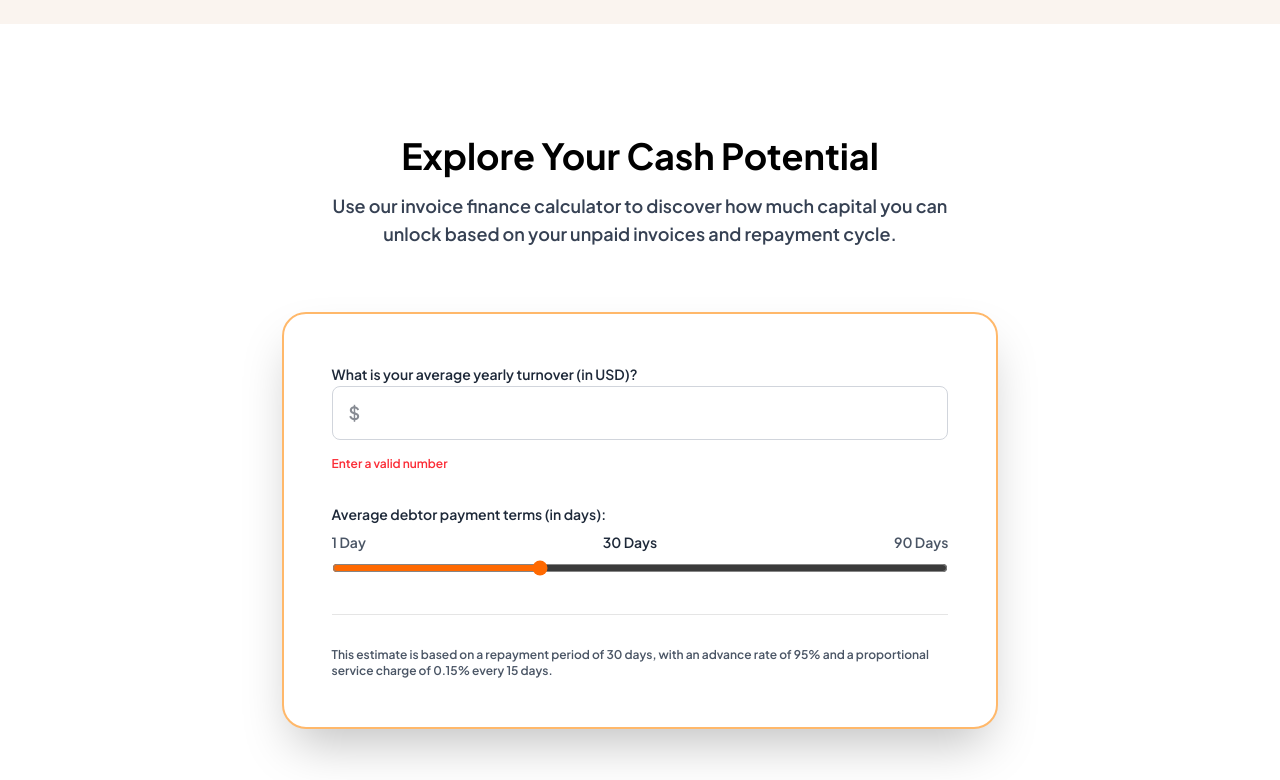
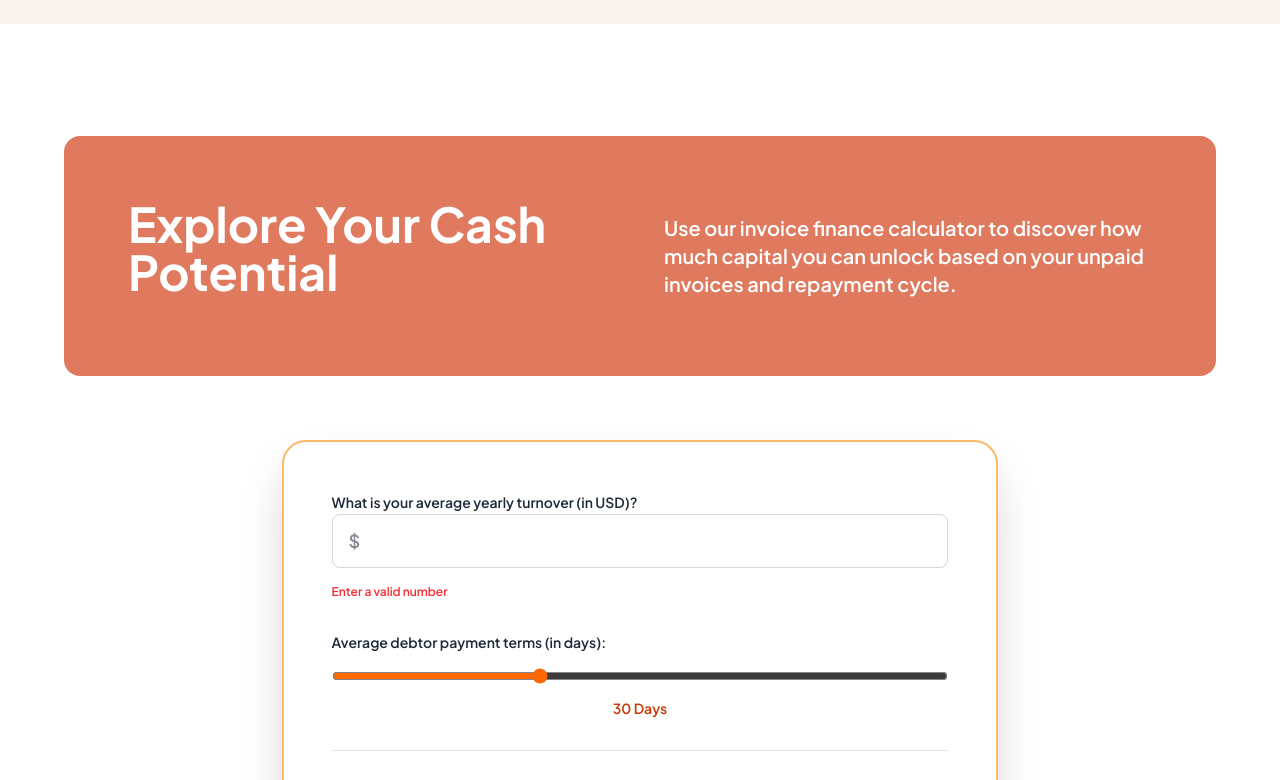
Before and after one commit to SaiKumarGanga99/Findemo, a Next.js app: page / in a window 1280 px wide. Shown: the part 2800-3580 px from the top of the page. Built offline with nearby package versions, Linux system fonts and the light colour scheme.

Commit message:
Changes to the UI

```diff
--- a/src/components/EligibilityAndPricing.tsx
+++ b/src/components/EligibilityAndPricing.tsx
@@ -14,7 +14,7 @@ export default function InvoiceCalculator() {
   const advanceRate = 95;
 
   // New logic: 0.15% per 15 days → 0.01% per day
-  const percentageRate = (days * 0.001) / 10;
+  const percentageRate = days * 0.001;
   const estimatedAdvance =
     turnover !== null ? (turnover * (1 - percentageRate) * (advanceRate / 100)).toFixed(2) : null;
 
@@ -25,11 +25,19 @@ export default function InvoiceCalculator() {
 
   return (
     <section className="bg-white py-28 px-6">
-      <div className={`max-w-5xl mx-auto text-center mb-16 ${plusJakarta.className}`}>
-        <h2 className="text-4xl font-bold text-black mb-4">Explore Your Cash Potential</h2>
-        <p className="text-lg text-gray-700 max-w-2xl mx-auto">
+      <div className={`max-w-6xl mx-auto ${plusJakarta.className}`}>
+        {/* Heading Section */}
+        <div className="bg-[#E07A5F] rounded-2xl px-6 md:px-16 py-16 text-left md:grid md:grid-cols-2 md:items-center md:gap-12 mb-16">
+          <div>
+            <h2 className="text-4xl md:text-5xl font-bold text-white mb-4">
+              Explore Your Cash Potential
+            </h2>
+          </div>
+          <div>
+            <p className="text-white text-lg md:text-xl">
               Use our invoice finance calculator to discover how much capital you can unlock based on your unpaid invoices and repayment cycle.
             </p>
+          </div>
         </div>
 
         <motion.div
@@ -37,7 +45,7 @@ export default function InvoiceCalculator() {
           whileInView={{ opacity: 1, y: 0 }}
           transition={{ duration: 0.6 }}
           viewport={{ once: true }}
-        className={`max-w-5xl mx-auto flex flex-col items-center ${plusJakarta.className}`}
+          className="max-w-5xl mx-auto flex flex-col items-center"
         >
           <div className="w-full md:w-[70%] bg-white border-2 border-orange-300 rounded-3xl shadow-2xl p-8 md:p-12 space-y-8">
             <motion.div
@@ -71,11 +79,6 @@ export default function InvoiceCalculator() {
               <label className="text-sm font-semibold text-gray-800 mb-2 block">
                 Average debtor payment terms (in days):
               </label>
-            <div className="flex items-center justify-between">
-              <span className="text-sm text-gray-600">1 Day</span>
-              <span className="text-sm text-gray-800 font-medium">{days} Days</span>
-              <span className="text-sm text-gray-600">90 Days</span>
-            </div>
               <Slider
                 defaultValue={[days]}
                 max={90}
@@ -84,6 +87,9 @@ export default function InvoiceCalculator() {
                 className="mt-2"
                 onValueChange={(val) => setDays(val[0])}
               />
+              <div className="text-center mt-2 text-sm font-medium text-orange-700">
+                {days} Days
+              </div>
             </motion.div>
 
             <motion.div
@@ -118,6 +124,7 @@ export default function InvoiceCalculator() {
             </Link>
           </div>
         </motion.div>
+      </div>
     </section>
   );
 }
```
Lines whose indentation alone changed are shown as unchanged.
